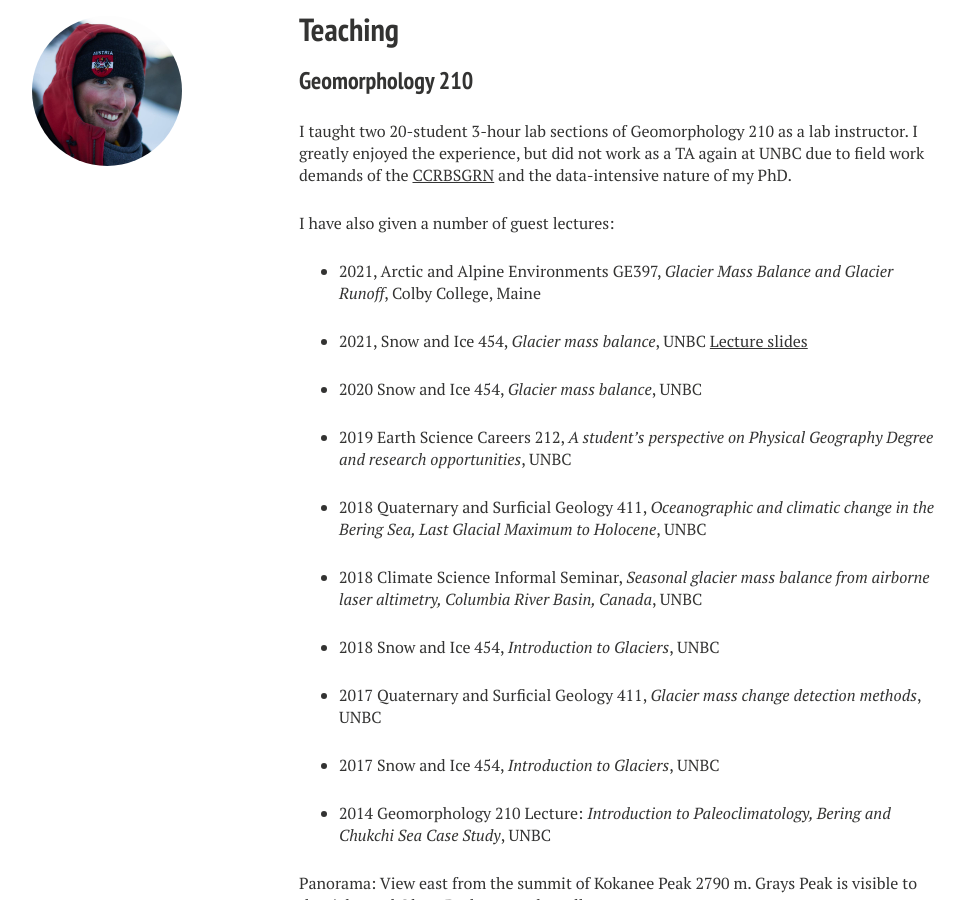
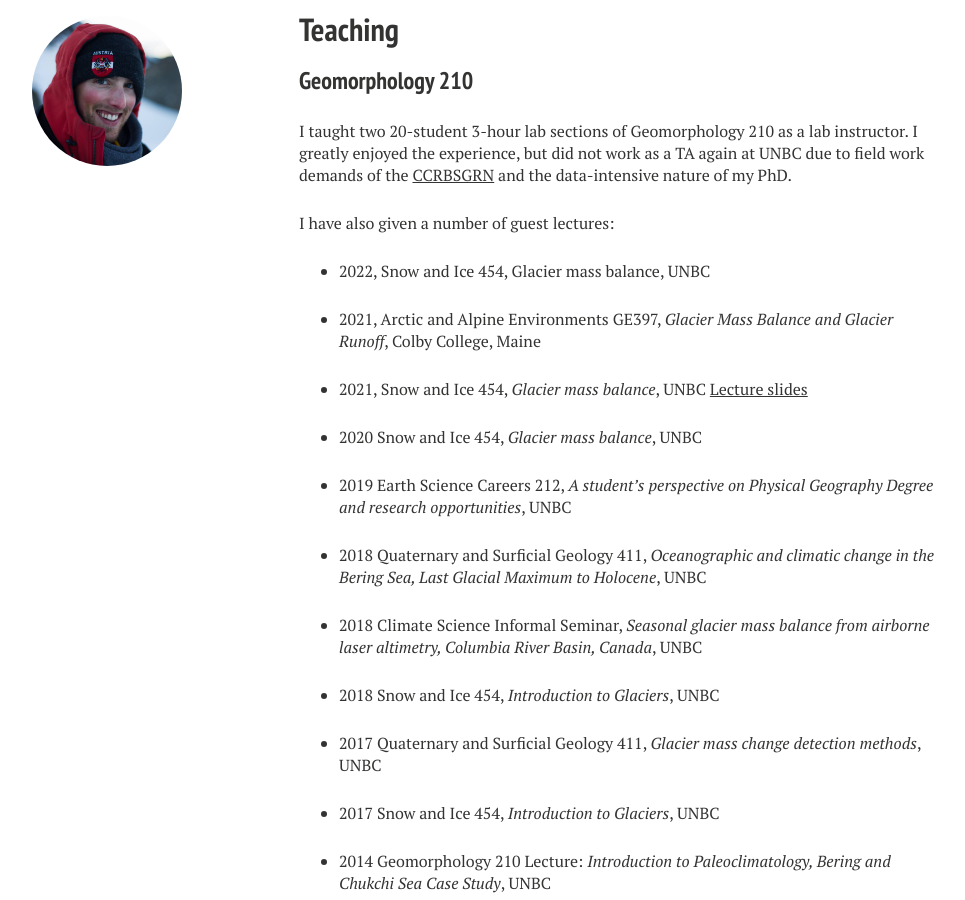
Before and after one commit to bpelto/bpelto.github.io, a Jekyll site: the page built from teaching/index.md, in a window 1280 px wide and 900 px high, scrolled down 418 px. Shown: the whole window, without its empty margins (21-986 px from the left). Built offline with Jekyll 4.4.1, drawn with Linux system fonts in a browser that asks for light colours; nearby versions of some CDN libraries.

Commit message:
add 2022 lecture

```diff
--- a/teaching/index.md
+++ b/teaching/index.md
@@ -11,6 +11,8 @@ modified: 2020-22-08
 I taught two 20-student 3-hour lab sections of Geomorphology 210 as a lab instructor. I greatly enjoyed the experience, but did not work as a TA again at UNBC due to field work demands of the [CCRBSGRN](https://ourtrust.org/new-research-available-columbia-basin-glaciers/) and the data-intensive nature of my PhD.
 
 I have also given a number of guest lectures:
+- 2022, Snow and Ice 454, Glacier mass balance, UNBC
+
 - 2021, Arctic and Alpine Environments GE397, _Glacier Mass Balance and Glacier Runoff_, Colby College, Maine
 
 - 2021, Snow and Ice 454, _Glacier mass balance_, UNBC [Lecture slides](/teaching/glacier_mass_balance_snow_and_ice_lecture2021.pdf)
```
